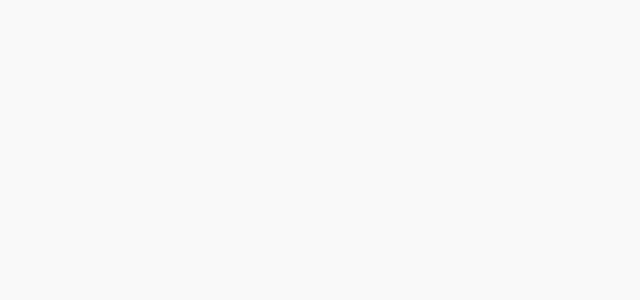
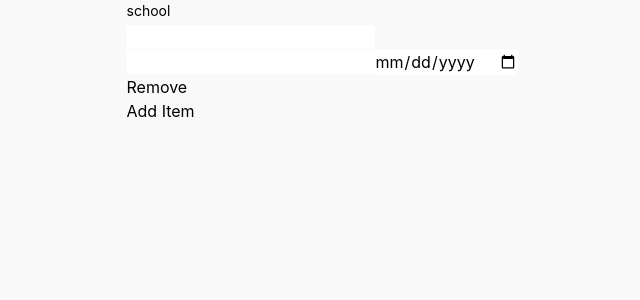
Before and after one commit to giodz87/curriculum-redberry, a React (Vite) app: page /education in a window 1280 px wide. Before the commit this address had no page. Shown: the top 300 px of the page, without its empty margins (318-958 px from the left). Built offline with nearby package versions, Linux system fonts and the light colour scheme.

Commit message:
add useFieldArray

```diff
--- a/src/App.tsx
+++ b/src/App.tsx
@@ -3,6 +3,7 @@ import { MyContext } from "./context";
 import Home from "./pages/Home";
 import { useEffect, useState } from "react";
 import Experience from "./pages/Experience";
+import Education from "./pages/Education";
 
 export type MyContextProps = {
   name: string;
@@ -27,6 +28,13 @@ export type MyContextProps = {
   setEndNumber: (value: string) => void;
   description: string;
   setDescription: (value: string) => void;
+
+  school: string;
+  setSchool: (value: string) => void;
+  quality: string;
+  setQuality: (value: string) => void;
+  graduation: string;
+  setGraduation: (value: string) => void;
 };
 function App() {
   const [name, setName] = useState<string>("");
@@ -41,6 +49,10 @@ function App() {
   const [startNumber, setStartNumber] = useState<string>("");
   const [endNumber, setEndNumber] = useState<string>("");
   const [description, setDescription] = useState<string>("");
+
+  const [school, setSchool] = useState<string>("");
+  const [quality, setQuality] = useState<string>("");
+  const [graduation, setGraduation] = useState<string>("");
 
   useEffect(() => {}, []);
 
@@ -69,12 +81,19 @@ function App() {
         setEndNumber,
         description,
         setDescription,
+        school,
+        setSchool,
+        quality,
+        setQuality,
+        graduation,
+        setGraduation,
       }}
     >
       <BrowserRouter>
         <Routes>
           <Route path={"/"} element={<Home />} />
           <Route path="/experience" element={<Experience />} />
+          <Route path="/education" element={<Education />} />
         </Routes>
       </BrowserRouter>
     </MyContext.Provider>
--- /dev/null
+++ b/src/pages/Education.tsx
@@ -0,0 +1,79 @@
+import {
+  useForm,
+  SubmitHandler,
+  useFieldArray,
+  FieldValues,
+} from "react-hook-form";
+import { useUserContext } from "../context";
+import { useNavigate } from "react-router-dom";
+
+type InputsForm = {
+  school: string;
+  quality: string;
+  graduation: string;
+  items: {
+    name: string;
+  }[];
+};
+export default function Education() {
+  const context = useUserContext();
+  const navigate = useNavigate();
+  const {
+    control,
+    register,
+    handleSubmit,
+
+    formState: { errors },
+  } = useForm<InputsForm>({
+    defaultValues: {
+      school: "",
+      quality: "",
+      graduation: "",
+      items: [{ name: "" }],
+    },
+  });
+  const { fields, append, remove } = useFieldArray({
+    control,
+    name: "items",
+  });
+
+  const onSubmit: SubmitHandler<InputsForm> = (data) => {
+    navigate("/experience");
+  };
+  return (
+    <div>
+      <form onSubmit={handleSubmit(onSubmit)}>
+        <div className="flex flex-col items-start gap-1 relative">
+          <label className=" text-[14px] font-normal ">school</label>
+          <input
+            type="text"
+            {...register("school", { required: "Please enter scool name" })}
+          />
+          {errors.school && (
+            <p className=" absolute  bottom-[-20px] text-[12px] font-bold text-red-400">
+              {errors.school.message}
+            </p>
+          )}
+        </div>
+
+        <div>
+          <input type="list" />
+          <input type="date" />
+        </div>
+
+        <div>
+          {fields.map((item, index) => (
+            <div key={item.id}>
+              <button type="button" onClick={() => remove(index)}>
+                Remove
+              </button>
+            </div>
+          ))}
+          <button type="button" onClick={() => append({ name: "" })}>
+            Add Item
+          </button>
+        </div>
+      </form>
+    </div>
+  );
+}
--- a/src/pages/Home.tsx
+++ b/src/pages/Home.tsx
@@ -19,6 +19,7 @@ export default function Home() {
 
     formState: { errors },
   } = useForm<InputsForm>();
+
   const onSubmit: SubmitHandler<InputsForm> = (data) => {
     context.setName(data.firstName);
     context.setLastName(data.lastName);
```
